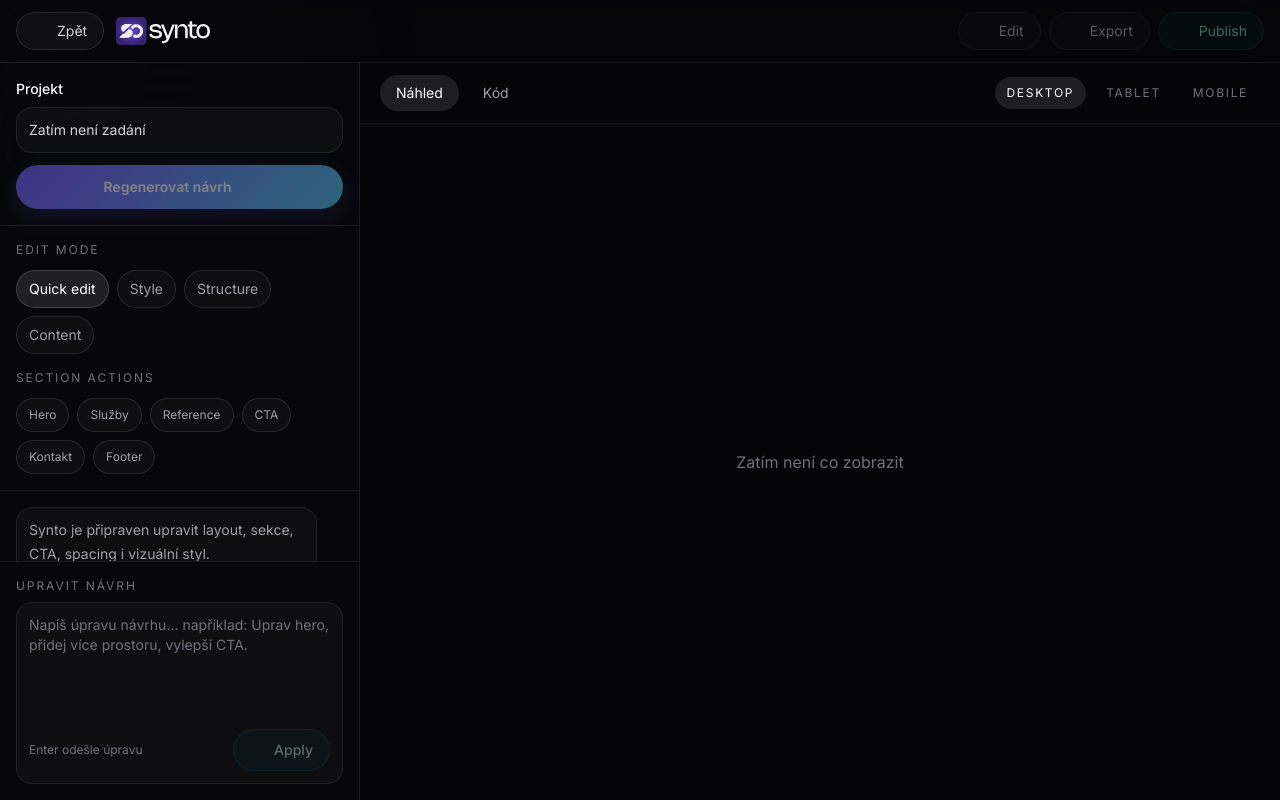
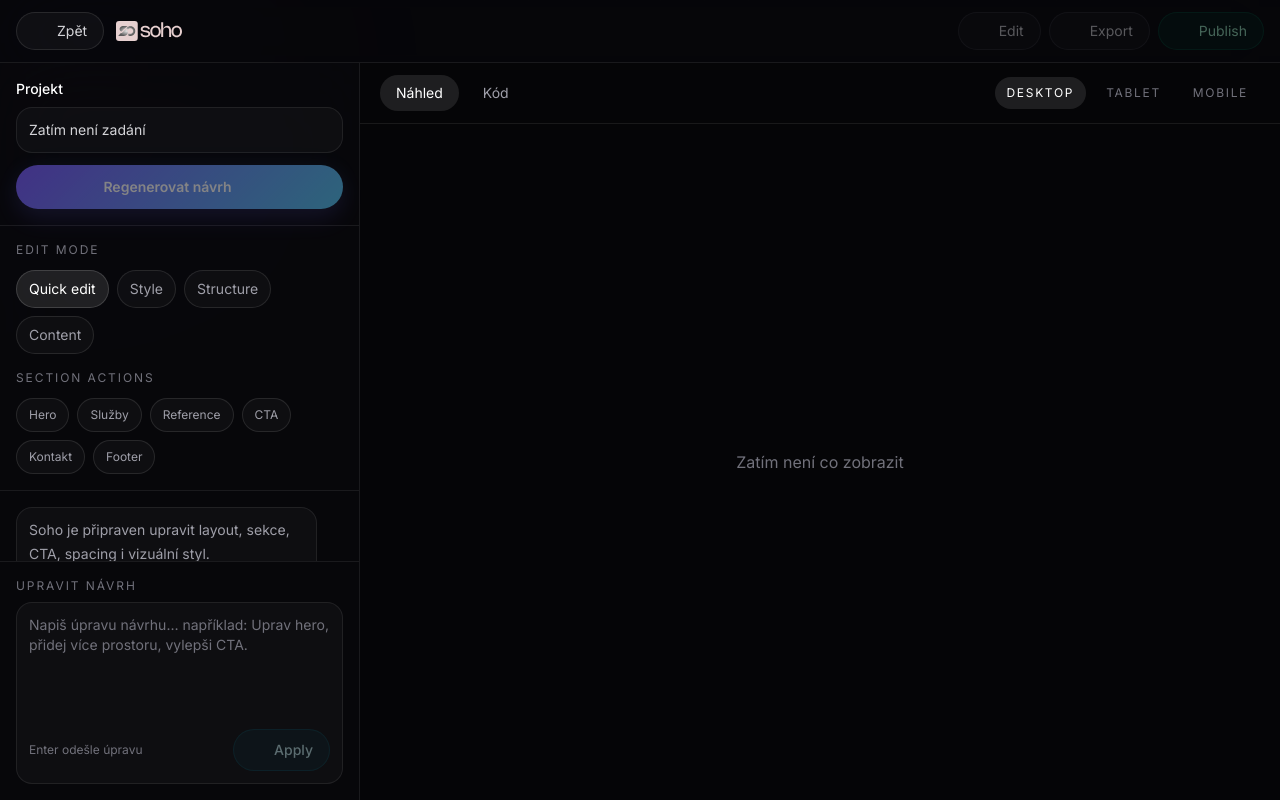
Before and after one commit to webraketacz/webraketa-client-portal, a Next.js app: page /ai/editor in a window 1280 px wide. Built offline with nearby package versions, Linux system fonts and the light colour scheme; some icons are missing.

Commit message:
Replace editor branding with Soho logo

```diff
--- a/app/ai/editor/page.tsx
+++ b/app/ai/editor/page.tsx
@@ -58,7 +58,7 @@ function buildPreviewDocument(html: string, css: string, js: string) {
 <head>
   <meta charset="UTF-8" />
   <meta name="viewport" content="width=device-width, initial-scale=1.0" />
-  <title>Synto Preview</title>
+  <title>Soho Preview</title>
   <style>
 ${css}
   </style>
@@ -98,7 +98,7 @@ ${html}
 
   const a = document.createElement("a");
   a.href = url;
-  a.download = "synto-export.zip";
+  a.download = "soho-export.zip";
   document.body.appendChild(a);
   a.click();
   a.remove();
@@ -135,7 +135,7 @@ export default function AiEditorPage() {
     {
       id: "system-initial",
       role: "system",
-      text: "Synto je připraven upravit layout, sekce, CTA, spacing i vizuální styl.",
+      text: "Soho je připraven upravit layout, sekce, CTA, spacing i vizuální styl.",
     },
   ]);
 
@@ -433,7 +433,7 @@ export default function AiEditorPage() {
   return (
     <div className="relative h-dvh overflow-hidden bg-[#050507] text-zinc-100">
       <style jsx global>{`
-        @keyframes syntoEditorFloatA {
+        @keyframes sohoEditorFloatA {
           0% {
             transform: translate3d(0, 0, 0) scale(1);
           }
@@ -442,7 +442,7 @@ export default function AiEditorPage() {
           }
         }
 
-        @keyframes syntoEditorFloatB {
+        @keyframes sohoEditorFloatB {
           0% {
             transform: translate3d(0, 0, 0) scale(1);
           }
@@ -458,7 +458,7 @@ export default function AiEditorPage() {
         style={{
           background:
             "radial-gradient(circle, rgba(124,92,255,0.18) 0%, rgba(124,92,255,0.05) 35%, transparent 75%)",
-          animation: "syntoEditorFloatA 16s ease-in-out infinite alternate",
+          animation: "sohoEditorFloatA 16s ease-in-out infinite alternate",
         }}
       />
       <div
@@ -466,7 +466,7 @@ export default function AiEditorPage() {
         style={{
           background:
             "radial-gradient(circle, rgba(90,209,255,0.14) 0%, rgba(90,209,255,0.05) 35%, transparent 75%)",
-          animation: "syntoEditorFloatB 18s ease-in-out infinite alternate",
+          animation: "sohoEditorFloatB 18s ease-in-out infinite alternate",
         }}
       />
 
@@ -483,9 +483,9 @@ export default function AiEditorPage() {
               </Link>
 
               <img
-                src="/synto-logo.svg"
-                alt="Synto"
-                className="h-6 w-auto opacity-95 md:h-7"
+                src="/soho-export.svg"
+                alt="Soho"
+                className="h-5 w-auto opacity-90"
               />
             </div>
 
@@ -785,7 +785,7 @@ export default function AiEditorPage() {
                       <div className={`${previewWidthClass} h-full`}>
                         <iframe
                           key={iframeKey}
-                          title="Synto preview"
+                          title="Soho preview"
                           className="h-full min-h-[720px] w-full bg-white"
                           srcDoc={previewDocument}
                           sandbox="allow-scripts allow-same-origin"
```
Also changed, not shown: public/soho-export.svg (added).
